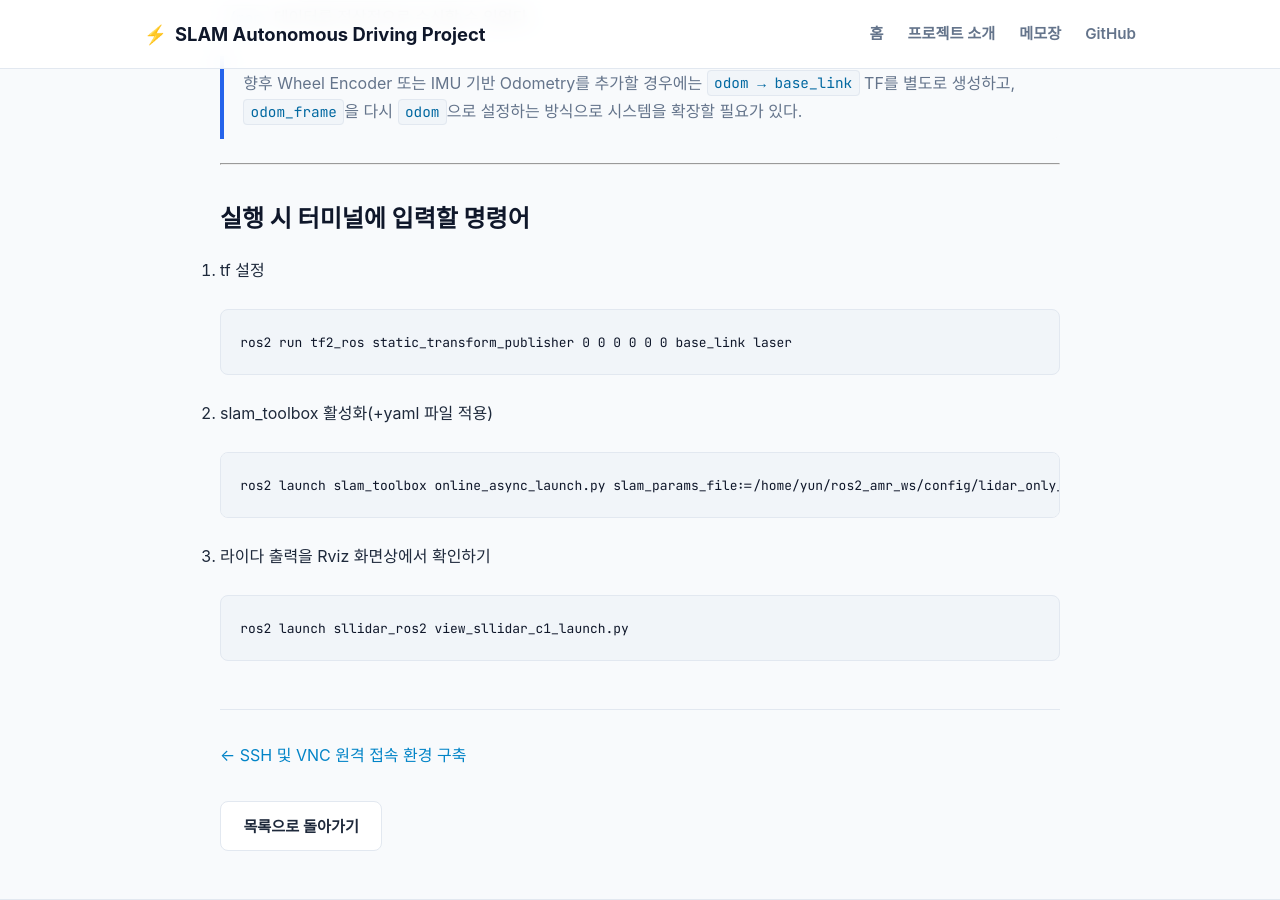
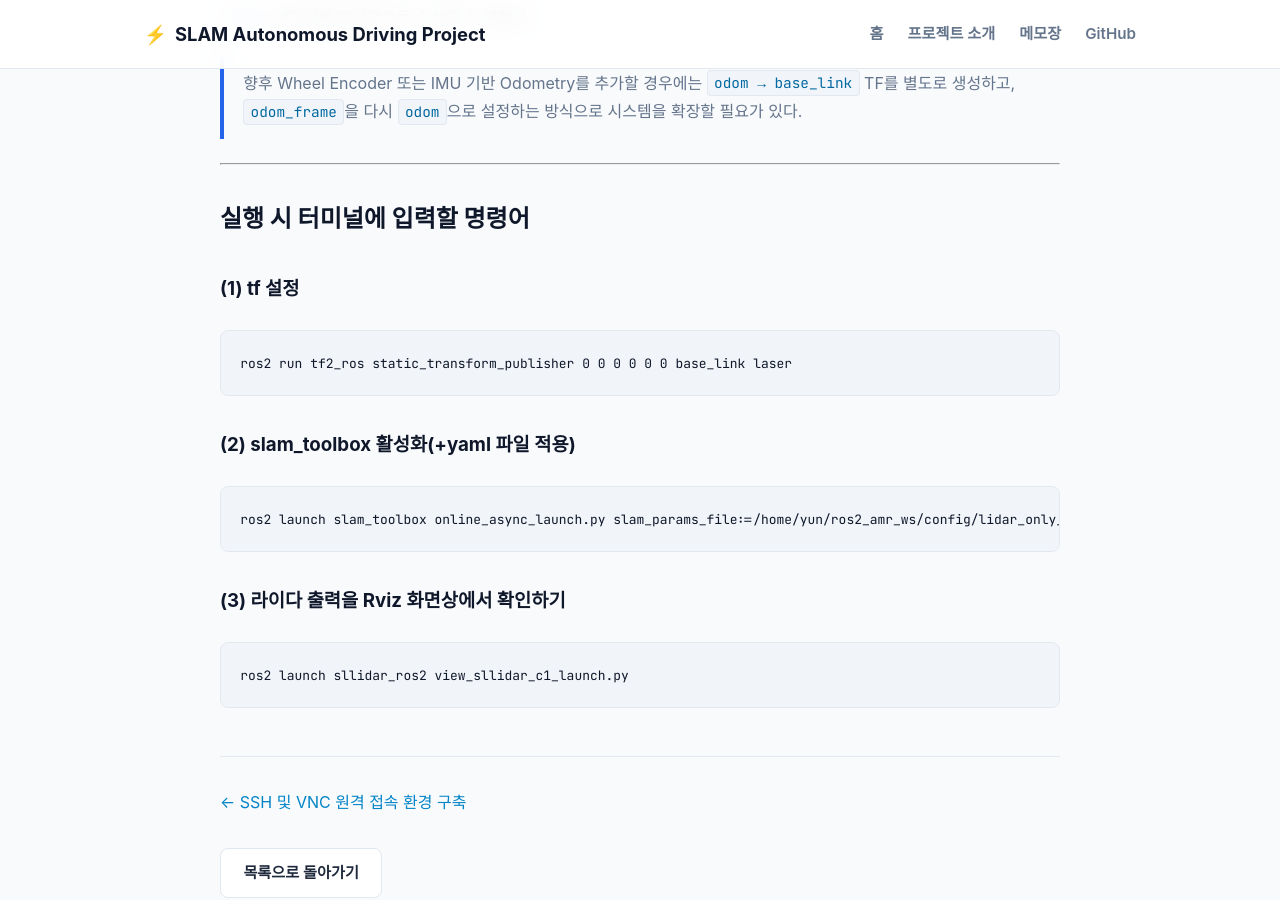
Before and after one commit to slam-navigation-project/slam-navigation-site, a Jekyll site: the page built from _posts/2026-09-28-SLAM-mapping-setting.md, in a window 1280 px wide and 900 px high, scrolled down 9451 px. Built offline with Jekyll 4.4.1, drawn with Linux system fonts in a browser that asks for light colours; some web fonts are replaced.

Commit message:
Update 2026-09-28-SLAM-mapping-setting.md

````diff
--- a/_posts/2026-09-28-SLAM-mapping-setting.md
+++ b/_posts/2026-09-28-SLAM-mapping-setting.md
@@ -385,17 +385,17 @@ RViz2에서 map 표시
 
 ---
 ## 실행 시 터미널에 입력할 명령어
-1. tf 설정
+### (1) tf 설정
 ```text
 ros2 run tf2_ros static_transform_publisher 0 0 0 0 0 0 base_link laser
 ```
 
-2. slam_toolbox 활성화(+yaml 파일 적용)
+### (2) slam_toolbox 활성화(+yaml 파일 적용)
 ```text
 ros2 launch slam_toolbox online_async_launch.py slam_params_file:=/home/yun/ros2_amr_ws/config/lidar_only_slam.yaml use_sim_time:=false
 ```
 
-3. 라이다 출력을 Rviz 화면상에서 확인하기
+### (3) 라이다 출력을 Rviz 화면상에서 확인하기
 ```text
 ros2 launch sllidar_ros2 view_sllidar_c1_launch.py
 ```
````
